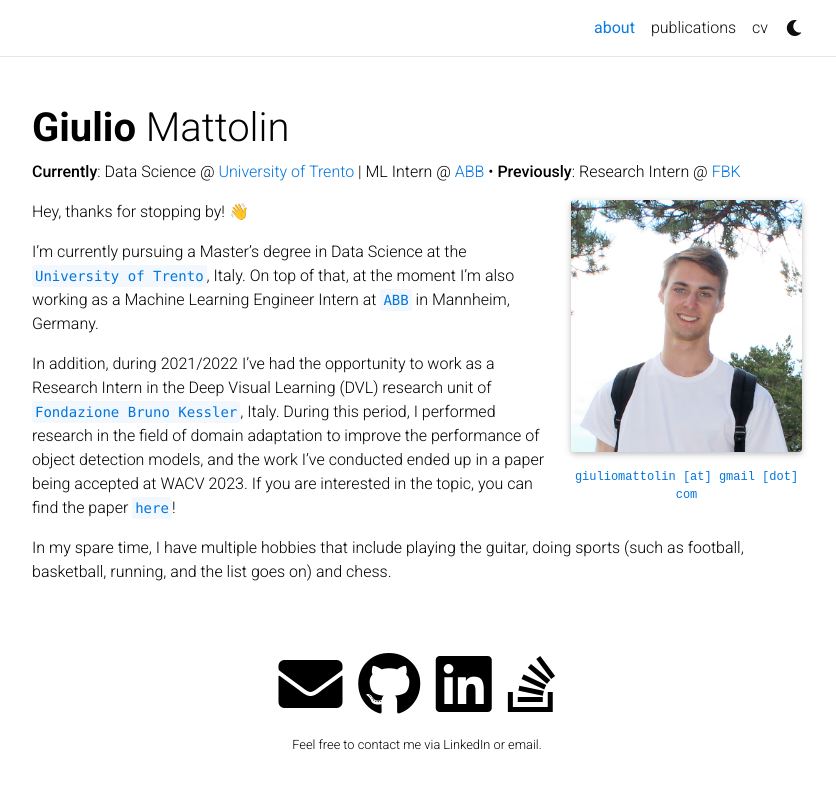
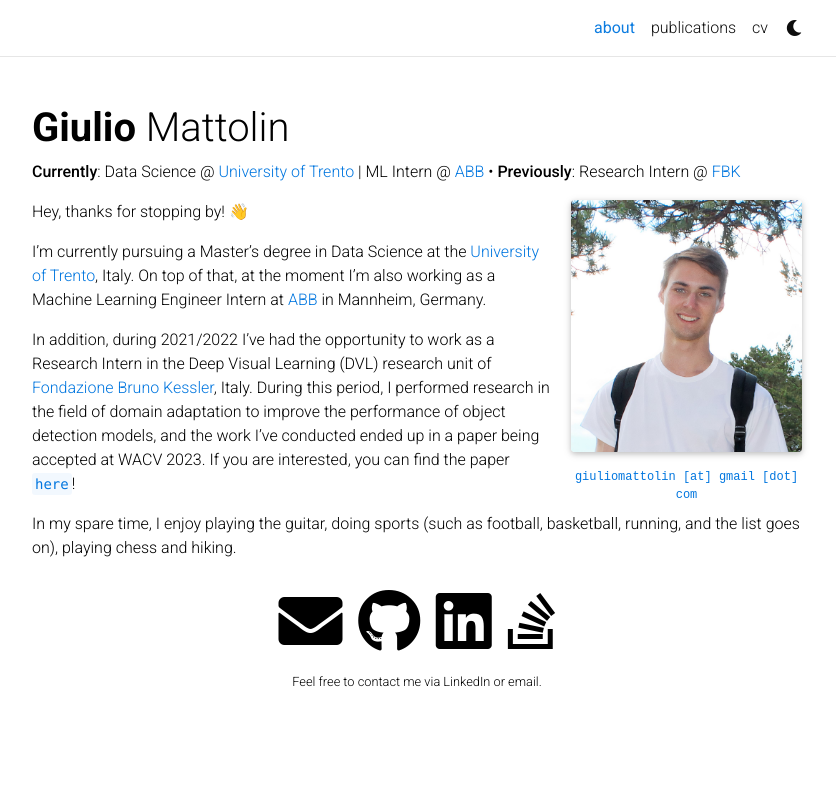
Before and after one commit to giuliomattolin/giuliomattolin.github.io, a Jekyll site: the page built from _pages/about.md, in a window 1280 px wide. Shown: the top 789 px of the page, without its empty margins (223-1059 px from the left). Built offline with Jekyll 4.4.1, drawn with Linux system fonts in a browser that asks for light colours; full-size pictures stand in for the smaller copies a plugin makes; comment, search, counter and statistics services are not loaded; a style sheet for code colours, icons or effects is not loaded.

Commit message:
Update about

```diff
--- a/_layouts/about.html
+++ b/_layouts/about.html
@@ -36,7 +36,7 @@ layout: default
           </div>
           {%- endif %}
 
-          <div style="padding-bottom: 5%;" class="clearfix">
+          <div class="clearfix">
             {{ content }}
           </div>
 
--- a/_pages/about.md
+++ b/_pages/about.md
@@ -18,8 +18,8 @@ social: true  # includes social icons at the bottom of the page
 
 Hey, thanks for stopping by! 👋
 
-I'm currently pursuing a Master's degree in Data Science at the [`University of Trento`](https://www.unitn.it/en), Italy. On top of that, at the moment I'm also working as a Machine Learning Engineer Intern at [`ABB`](https://global.abb/group/en) in Mannheim, Germany.
+I'm currently pursuing a Master's degree in Data Science at the [University of Trento](https://www.unitn.it/en), Italy. On top of that, at the moment I'm also working as a Machine Learning Engineer Intern at [ABB](https://global.abb/group/en) in Mannheim, Germany.
 
-In addition, during 2021/2022 I've had the opportunity to work as a Research Intern in the Deep Visual Learning (DVL) research unit of [`Fondazione Bruno Kessler`](https://www.fbk.eu/en), Italy. During this period, I performed research in the field of domain adaptation to improve the performance of object detection models, and the work I've conducted ended up in a paper being accepted at WACV 2023. If you are interested in the topic, you can find the paper [`here`](https://arxiv.org/abs/2210.11539)!
+In addition, during 2021/2022 I've had the opportunity to work as a Research Intern in the Deep Visual Learning (DVL) research unit of [Fondazione Bruno Kessler](https://www.fbk.eu/en), Italy. During this period, I performed research in the field of domain adaptation to improve the performance of object detection models, and the work I've conducted ended up in a paper being accepted at WACV 2023. If you are interested, you can find the paper [`here`](https://arxiv.org/abs/2210.11539)!
 
-In my spare time, I have multiple hobbies that include playing the guitar, doing sports (such as football, basketball, running, and the list goes on) and chess.
+In my spare time, I enjoy playing the guitar, doing sports (such as football, basketball, running, and the list goes on), playing chess and hiking.
```
